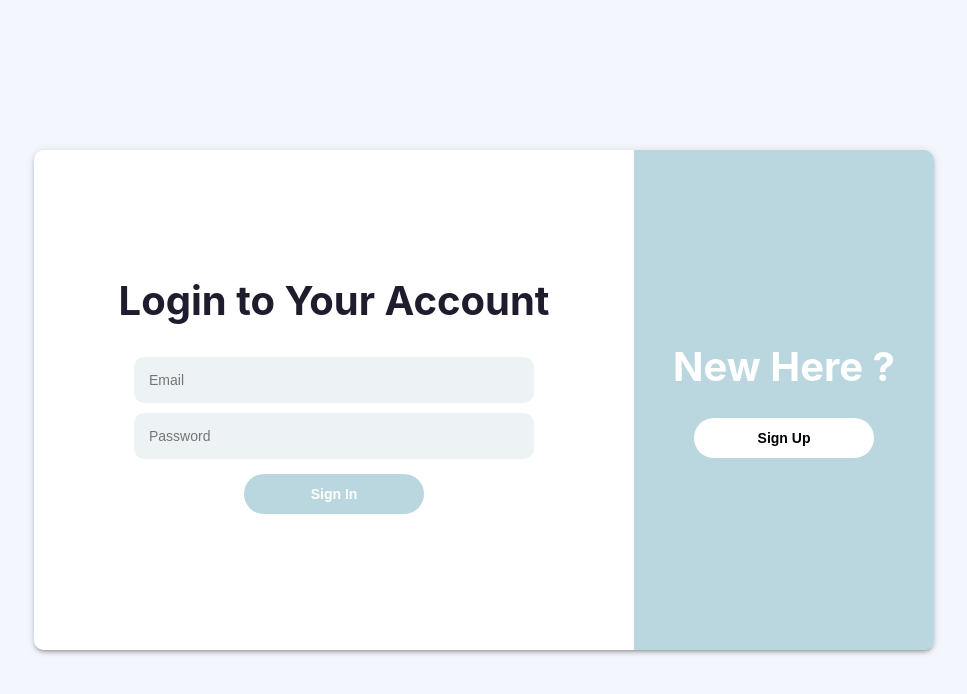
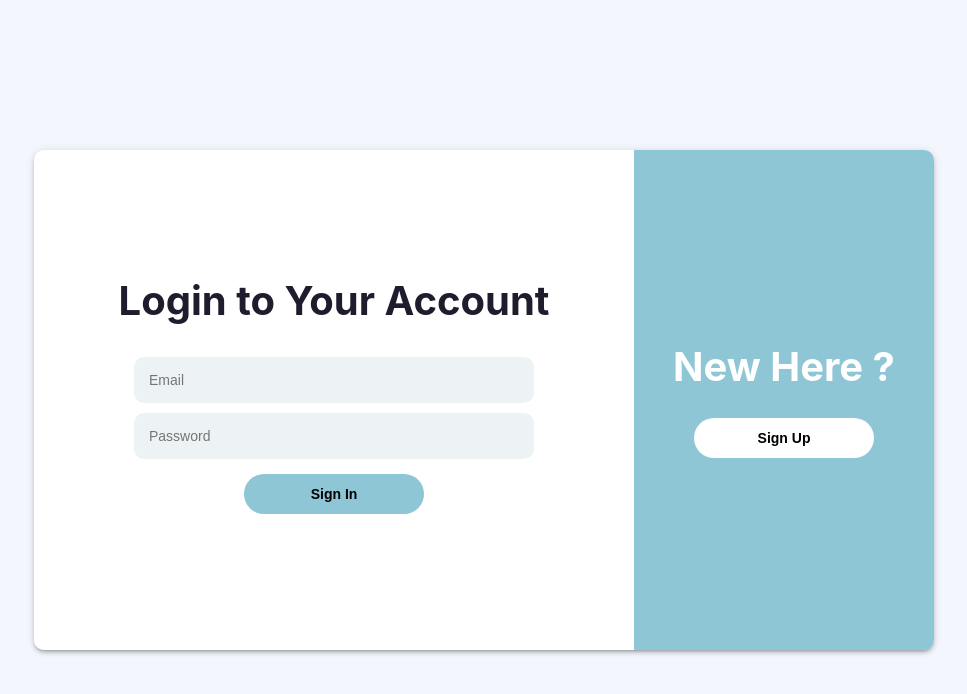
Before and after one commit to Weitian-Wang/TechieHR, a React (Create React App) app in the folder frontend/: page /login in a window 1280 px wide. Shown: the top 694 px of the page, without its empty margins (156-1123 px from the left). Built offline with nearby package versions, Linux system fonts and the light colour scheme.

Commit message:
minor color style change

```diff
--- a/frontend/src/components/Interview/styles.module.css
+++ b/frontend/src/components/Interview/styles.module.css
@@ -9,7 +9,6 @@ p {
     padding: 0 0 0 1em;
     margin: 1em 0.6em 1em 0;
     position: relative;
-    background-color: var(--theme-green);
     justify-content: space-between;
     /* align-items: center; */
 }
--- a/frontend/src/components/Login/styles.module.css
+++ b/frontend/src/components/Login/styles.module.css
@@ -92,6 +92,5 @@
 
 .green_btn {
 	background-color: var(--theme-green);
-	color: white;
 	margin: 10px;
 }
--- a/frontend/src/index.css
+++ b/frontend/src/index.css
@@ -20,7 +20,7 @@
 	--box-shadow: 0px 3px 3px -2px rgb(0 0 0 / 20%),
 			0px 3px 4px 0px rgb(0 0 0 / 14%), 0px 1px 8px 0px rgb(0 0 0 / 12%);
 	--error-red: #f34646;
-	--theme-green: #BAD7DF;
+	--theme-green: #8fc6d6;
 	--box-radius: 10px;
 }
 
```
